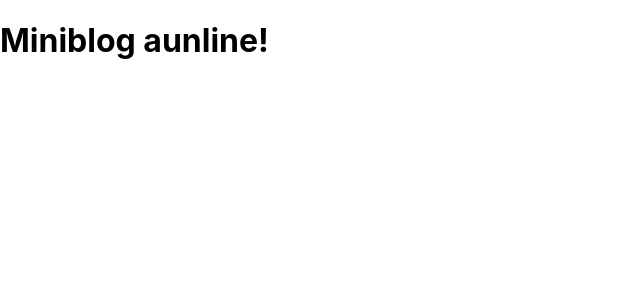
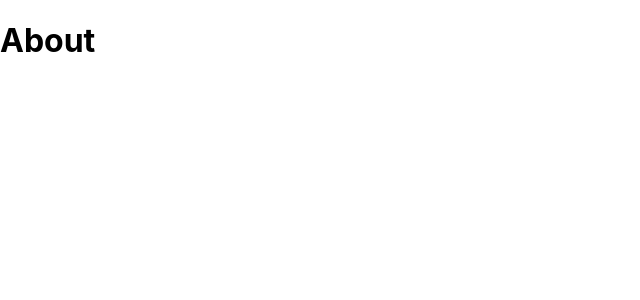
Before and after one commit to brunogdz/fakeBlog, a React (Create React App) app: page /about in a window 1280 px wide. Shown: the top 300 px of the page, without its empty margins (0-640 px from the left). Built offline with nearby package versions, Linux system fonts and the light colour scheme.

Commit message:
created 2 start screens

```diff
--- a/package.json
+++ b/package.json
@@ -9,6 +9,7 @@
     "firebase": "^9.6.10",
     "react": "^18.0.0",
     "react-dom": "^18.0.0",
+    "react-router-dom": "^6.3.0",
     "react-scripts": "5.0.1",
     "web-vitals": "^2.1.4"
   },
--- a/src/App.js
+++ b/src/App.js
@@ -1,10 +1,22 @@
+import "./App.css";
 
-import './App.css';
+import { BrowserRouter, Routes, Route, Navigate } from "react-router-dom";
+
+// pages
+import Home from "./pages/Home/Home";
+import About from "./pages/About/About";
 
 function App() {
   return (
     <div className="App">
-      <h1>Miniblog aunline!</h1>
+      <BrowserRouter>
+        <div className="container">
+          <Routes>
+            <Route path="/" element={<Home />} />
+            <Route path="/about" element={<About />} />
+          </Routes>
+        </div>
+      </BrowserRouter>
     </div>
   );
 }
--- a/firebase/config_fake.js
+++ b/src/firebase/config_fake.js
@@ -14,3 +14,7 @@
 
 // Initialize Firebase
 const app = initializeApp(firebaseConfig);
+
+const db = getFirestore(app);
+
+export {db};
--- /dev/null
+++ b/src/pages/About/About.js
@@ -0,0 +1,11 @@
+import styles from "./About.module.css";
+
+const About = () => {
+  return (
+    <div>
+      <h1>About </h1>
+    </div>
+  );
+};
+
+export default About;
--- /dev/null
+++ b/src/pages/Home/Home.js
@@ -0,0 +1,11 @@
+import styles from "./Home.module.css";
+
+const Home = () => {
+  return (
+    <div>
+      <h1>Home</h1>
+    </div>
+  );
+};
+
+export default Home;
```
Also changed, not shown: src/pages/About/About.module.css (added), src/pages/Home/Home.module.css (added), 1 other file (tests, documents, lock files or other folders).
